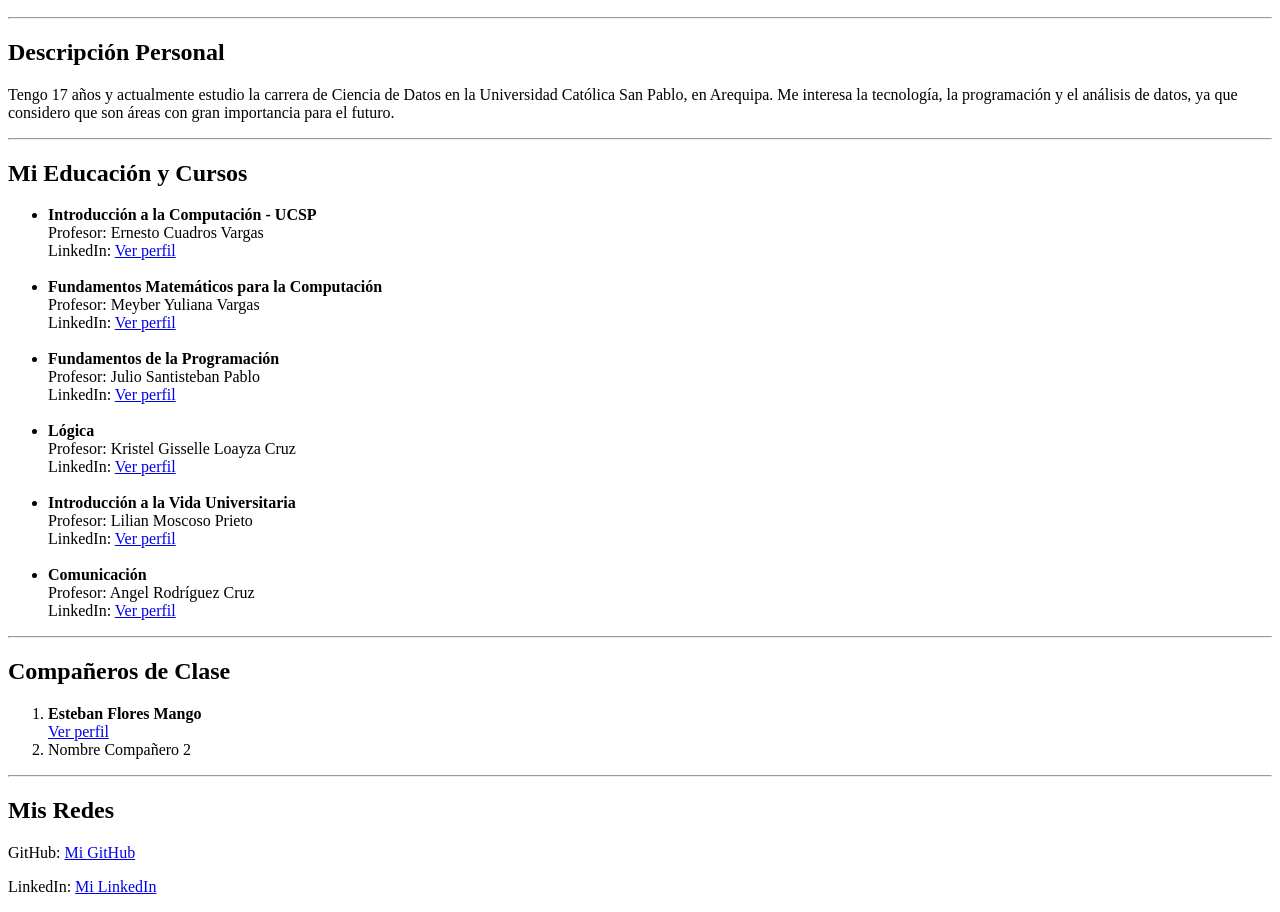
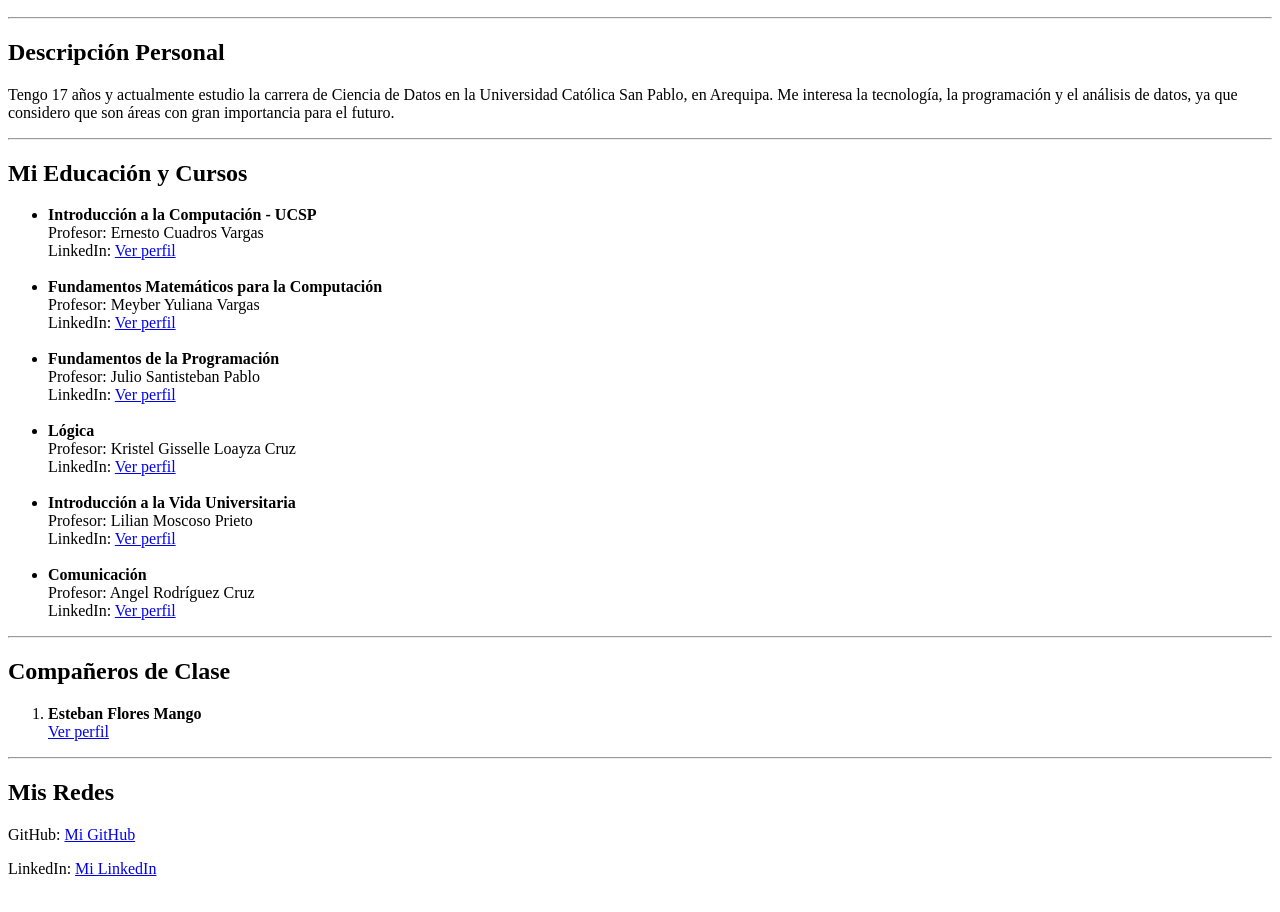
Before and after one commit to diegosucasacacohata-wq/Diego-Fabrizio-Sucacaca-Cohata, a plain HTML site: page index.html in a window 1280 px wide. Shown: the part 110-1022 px from the top of the page. Drawn offline with Linux system fonts and the light colour scheme.

Commit message:
Update index.html

```diff
--- a/index.html
+++ b/index.html
@@ -103,7 +103,6 @@
         <a href="https://furitaxs.github.io/estebanfloresmango.github.io/" target="_blank">
             Ver perfil
         </a></li>
-        <li>Nombre Compañero 2</li>
     </ol>
 
     <hr>
```
